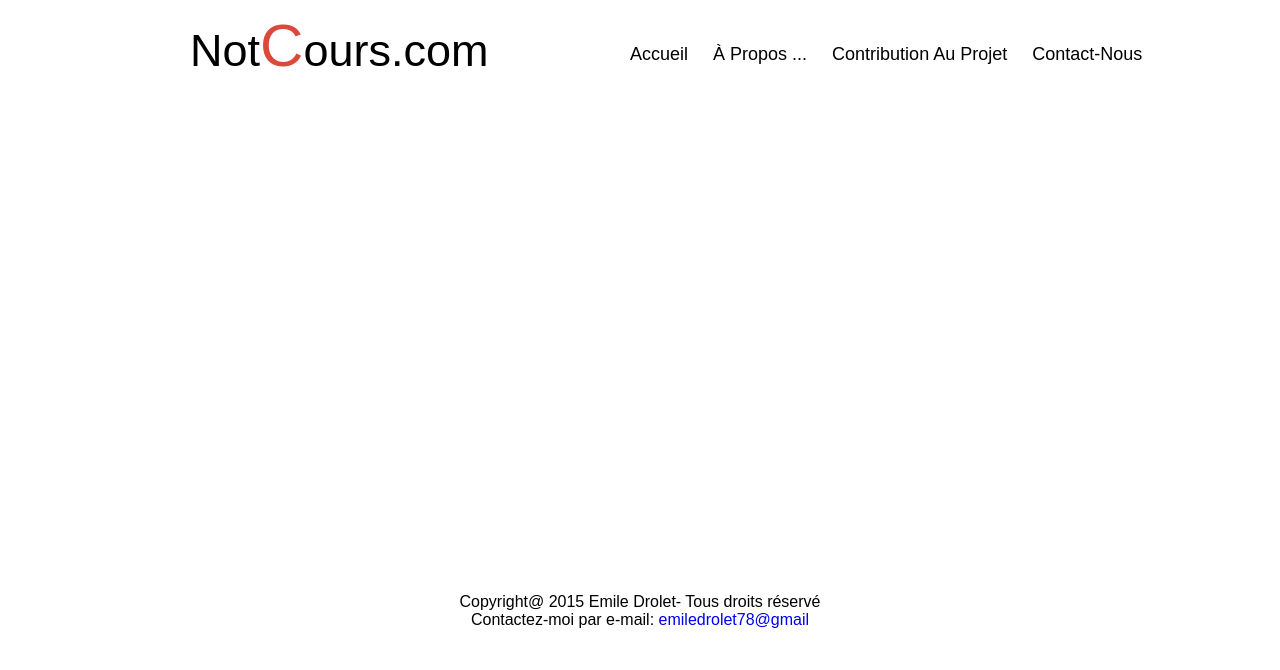
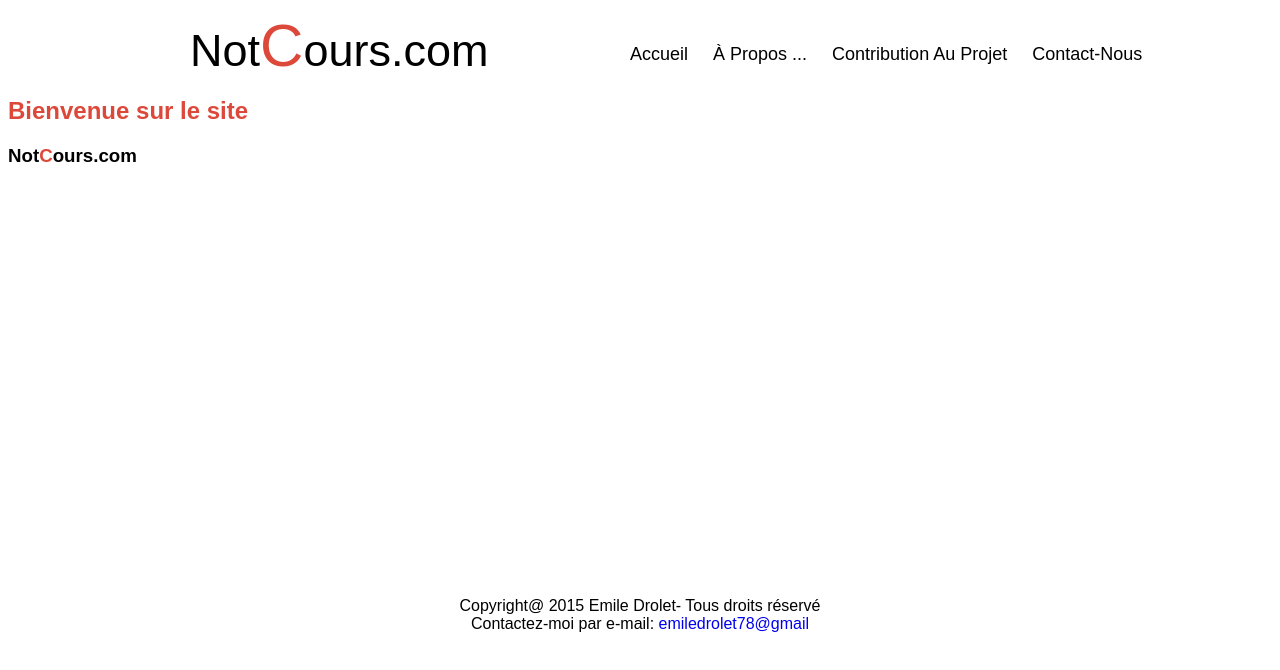
Before and after one commit to emilio12321/notes, a plain HTML site: page index.html in a window 1280 px wide. Drawn offline with Linux system fonts and the light colour scheme.

Commit message:
commencer a faire la section article ( checker la photo )

```diff
--- a/index.html
+++ b/index.html
@@ -26,7 +26,8 @@
 
 		<section>
 			<article>
-				<p></p>
+				<h2 style="color:#DC493A">Bienvenue sur le site</h2>
+				<h1>Not<span style="color:#DC493A";" font-size:20px";>C</span>ours.com</h1>
 			</article>
 		</section>
 
--- a/style.css
+++ b/style.css
@@ -75,7 +75,7 @@ a:active
 
 article
 {
-	background-color:
+	background-color:3ACDDC ;
 	width: 100%;
 	height: 500px;
 }
```
